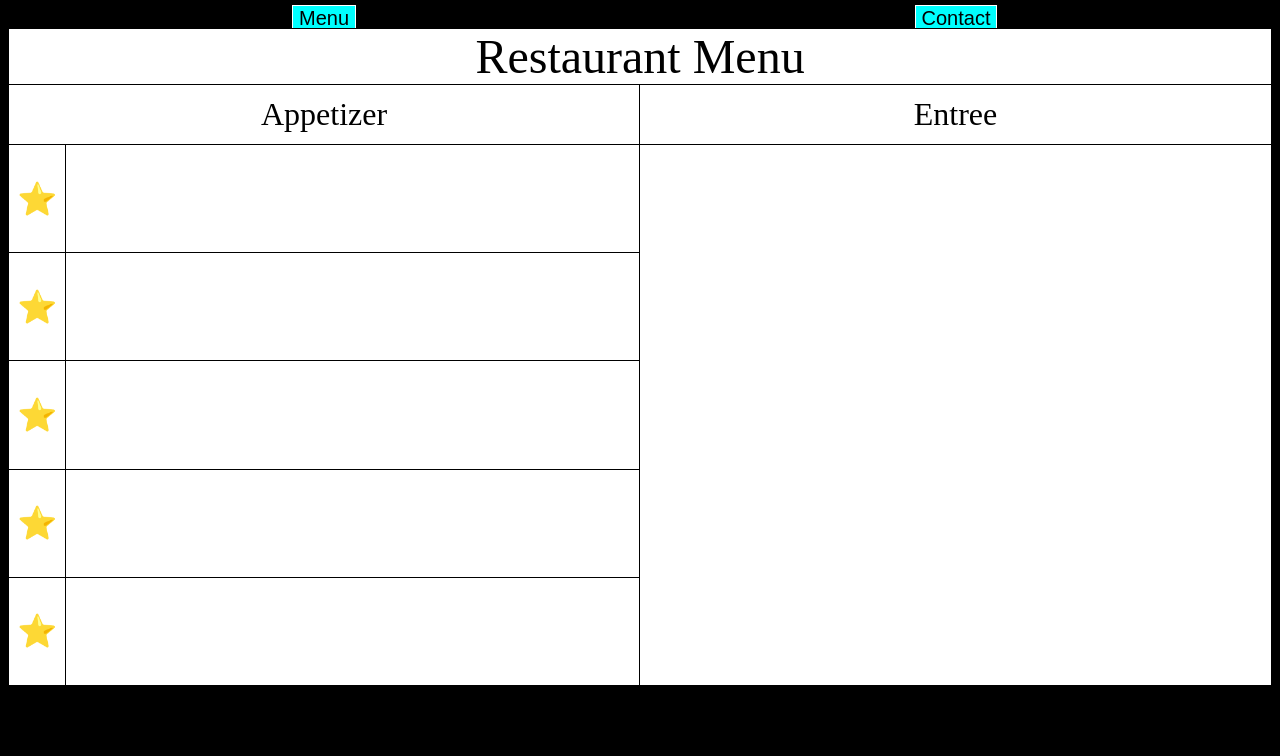
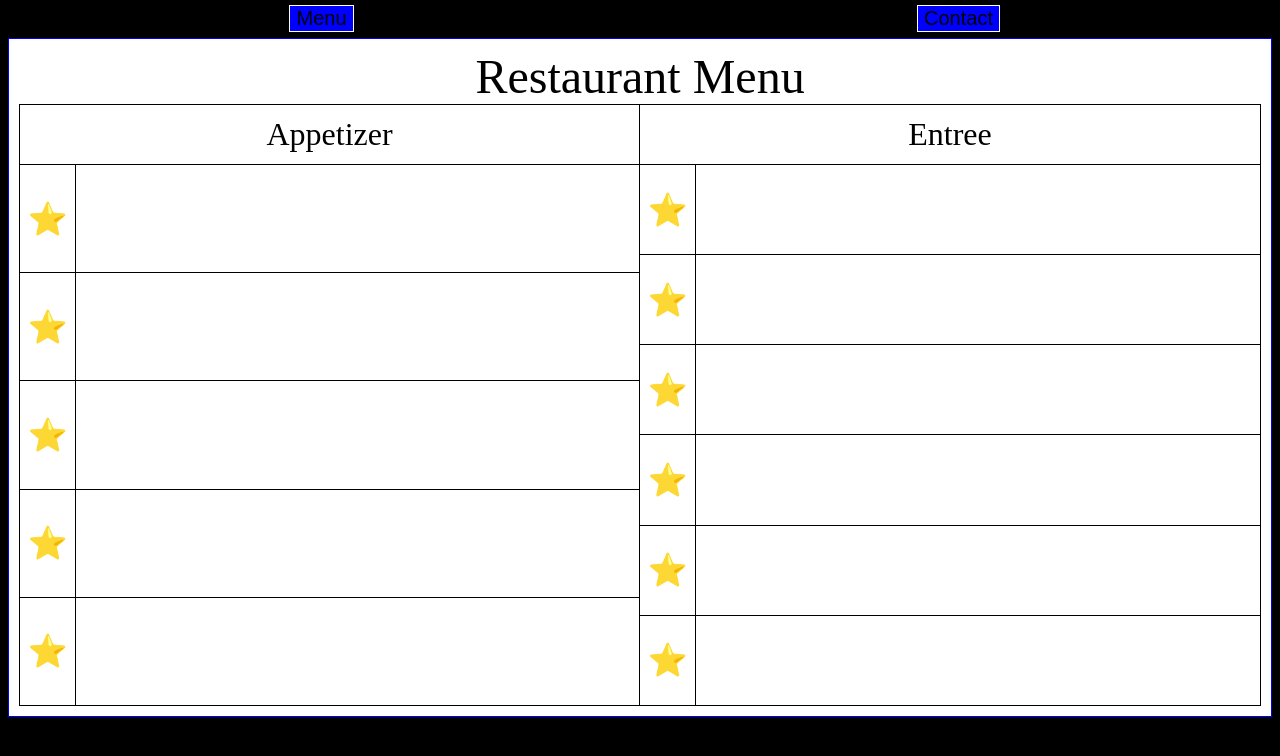
Before and after one commit to cultelise/rest-page, a website with bundled scripts: page dist/index.html in a window 1280 px wide. Both pictures are taken after a click on the button "Menu". Built offline with nearby package versions, Linux system fonts and the light colour scheme.

Commit message:
Fix list styling and ids

```diff
--- a/src/index.js
+++ b/src/index.js
@@ -1,6 +1,6 @@
 import {page as page1} from './init';
+import {page as page2} from './tab';
 import './style.css';
-import {page as page2} from './tab';
 
 
 const btn = document.createElement('button');
@@ -11,6 +11,7 @@ btn.addEventListener('click', () => {
   }
   page1();
 });
+
 btn.textContent = 'Menu'
 document.body.appendChild(btn)
 
@@ -22,5 +23,6 @@ btn2.addEventListener('click', () => {
   }
   page2();
 });
+
 btn2.textContent = 'Contact'
 document.body.appendChild(btn2)
--- a/src/init.js
+++ b/src/init.js
@@ -6,8 +6,8 @@ const listFactory = (type, listItemNumber, className) => {
     const unorderedList = document.createElement('ul');
     while (counter < listItemNumber) {
       const listItem = document.createElement('li');
-      listItem.id = `li${counter + 1}`;
-      listItem.className = className
+      listItem.classList.add(`li${counter + 1}`),
+      listItem.classList.add(className);
       unorderedList.appendChild(listItem);
       counter++;
     } return unorderedList;
@@ -15,8 +15,8 @@ const listFactory = (type, listItemNumber, className) => {
       const orderedList = document.createElement('ol');
       while (counter < listItemNumber) {
         const listItem = document.createElement('li');
-        listItem.id = `li${counter + 1}`;
-        listItem.className = className;
+        listItem.classList.add(`li${counter + 1}`),
+        listItem.classList.add(className);
         orderedList.appendChild(listItem);
         counter++;
       } return orderedList;
@@ -38,6 +38,13 @@ const divFactory = (div, parent, text, divClass = '', addList, type, num, itemCl
   return {name: div, parent, createdDiv}
 }
 
+const addList = (div, list) => {
+  div.createdDiv.appendChild(list);
+};
+
+const leftList1 = listFactory('unordered', 5, 'leftListItems'),
+  rightList1 = listFactory('ordered', 6, 'rightListItems');
+
 const
   content = divFactory('content', document.body),
   pageTitle = divFactory('pageTitle', content.createdDiv, 'Restaurant Menu'),
@@ -46,8 +53,13 @@ const
   rightBody = divFactory('rightBody', pageBody.createdDiv, undefined, 'pageBodySection'),
   leftTitle = divFactory('leftTitle', leftBody.createdDiv, 'Appetizer'),
   rightTitle = divFactory('rightTitle', rightBody.createdDiv, 'Entree'),
-  leftList = divFactory('leftList', leftBody.createdDiv, undefined, '', true, 'unordered', 5, 'leftListItems');
+  leftList = divFactory('leftList', leftBody.createdDiv),
+  rightList = divFactory('rightList', rightBody.createdDiv);
 
+
+console.log(rightList.createdDiv)
+addList(leftList, leftList1);
+addList(rightList, rightList1);
 
 const appendDiv = (...divObject) => {
   divObject.forEach(div => {
@@ -59,5 +71,5 @@ const appendDiv = (...divObject) => {
 
 
 export const page = () => appendDiv(
-  pageTitle, pageBody, leftBody, rightBody, leftTitle, rightTitle, leftList, content
+  pageTitle, pageBody, leftBody, rightBody, leftTitle, rightTitle, leftList, rightList, content
   );
--- a/src/style.css
+++ b/src/style.css
@@ -2,13 +2,15 @@ body {
   display: grid;
   grid-template: 20px 1fr / 1fr 1fr;
   background: black;
+  gap: 10px;
 }
 #content {
   background-color: white;
   grid-row: 2 span 1;
   grid-column: span 2;
   grid-template: 1fr 10fr / 1fr;
-  border: 1px solid black;
+  border: 1px solid blue;
+  padding: 10px;
 }
 
 #content * {
@@ -19,7 +21,7 @@ body {
 button {
   border: 1px solid white;
   color: black;
-  background-color: aqua;
+  background-color: blue;
   font-size: 20px;
   justify-self: center;
   align-self: center;
@@ -32,13 +34,13 @@ button {
   border: none;
   align-items: center;
   font-size: 3em;
-  border-bottom: 1px solid black;
 }
 
 #pageBody {
   min-height: 600px;
   grid-row: 2 span 1;
   grid-template: 1fr / 1fr 1fr;
+  border: 1px solid black;
 }
 
 #rightBody,
@@ -58,10 +60,6 @@ button {
   border-bottom: 1px solid black;
 }
 
-#leftList {
-  display: grid;
-}
-
 ol {
   margin: 0px;
   padding: 0px;
@@ -74,6 +72,7 @@ ul {
   margin: 0px;
 }
 
+.rightListItems::before,
 .leftListItems::before {
   display: grid;
   align-content: center;
@@ -82,12 +81,17 @@ ul {
   border-right: 1px solid black;
 }
 
+.rightListItems,
 .leftListItems {
   grid-template: 1fr / 1fr 10fr;
   border: none;
   border-bottom: 1px solid black;
 }
 
-#li5 {
-  border-bottom: none;
+.li5.leftListItems {
+  border: none;
 }
+
+.li6.rightListItems {
+  border: none;
+}
```
Also changed, not shown: dist/bundle.js.
